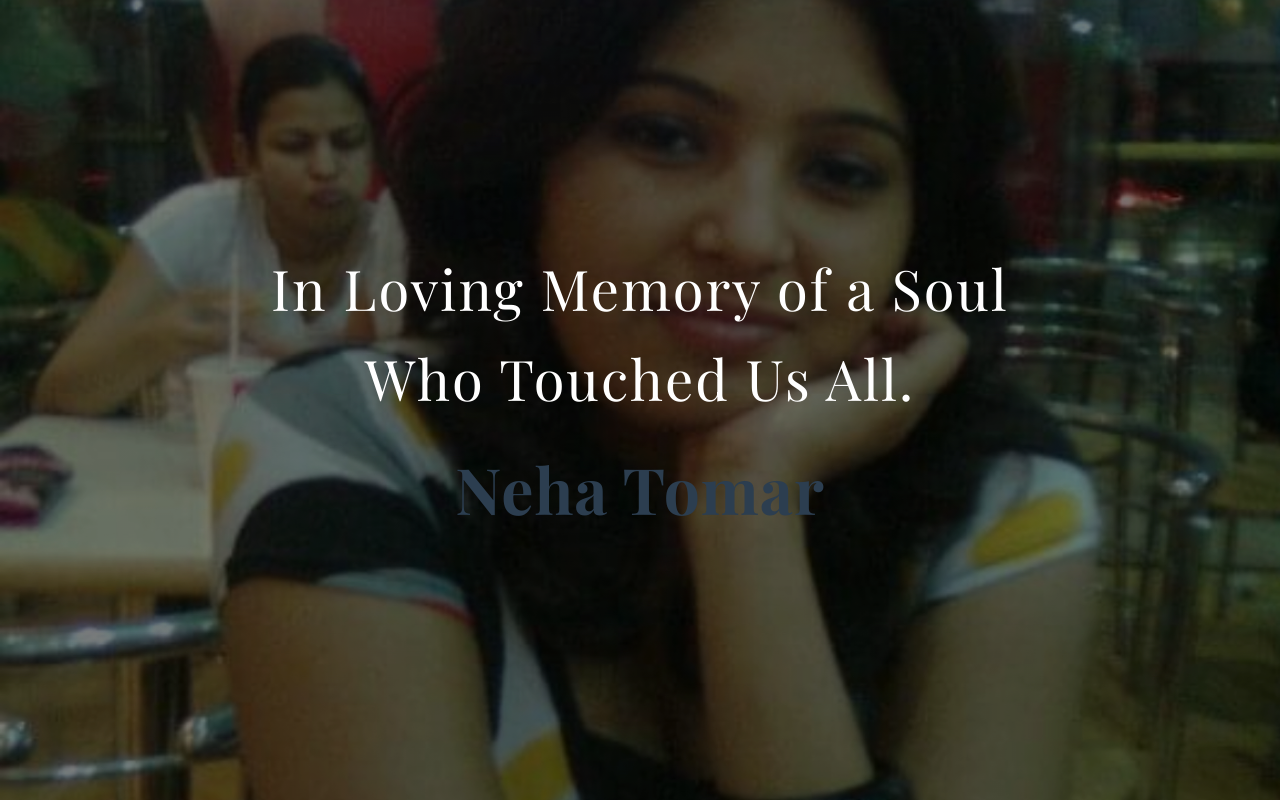
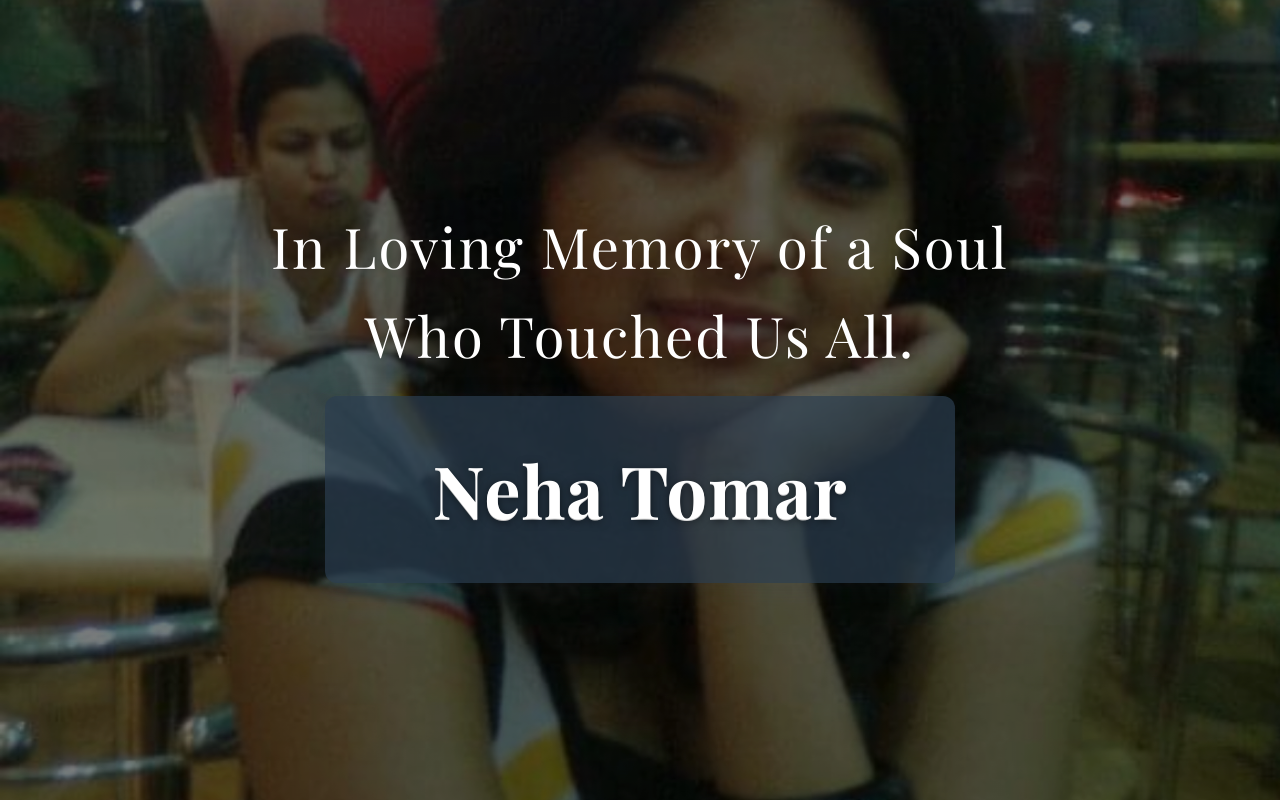
Before and after one commit to Vaibhavfrenz/neha-memorial, a plain HTML site: page index.html in a window 1280 px wide. Shown: the top 800 px of the page. Drawn offline with nearby package versions, Linux system fonts and the light colour scheme; no server answers.

Commit message:
Make hero name more distinct: increase font, add background, padding, and text shadow

```diff
--- a/styles.css
+++ b/styles.css
@@ -74,10 +74,17 @@ h3 {
 }
 
 .hero-name {
-    font-size: 4rem;
+    font-size: 4.5rem;
     margin-bottom: 1rem;
     font-weight: 700;
     letter-spacing: 1px;
+    color: #fff;
+    background: rgba(44, 62, 80, 0.7);
+    padding: 0.5em 1.5em;
+    border-radius: 12px;
+    box-shadow: 0 4px 24px rgba(44, 62, 80, 0.15);
+    text-shadow: 0 2px 8px rgba(0,0,0,0.5), 0 1px 0 #fff;
+    display: inline-block;
 }
 
 .hero-dates {
```
